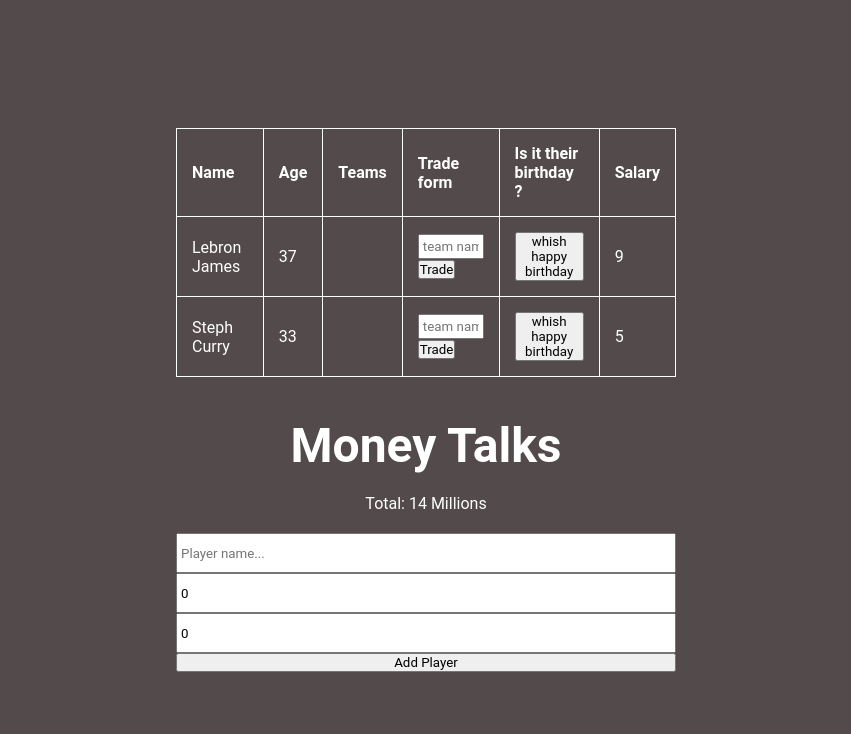
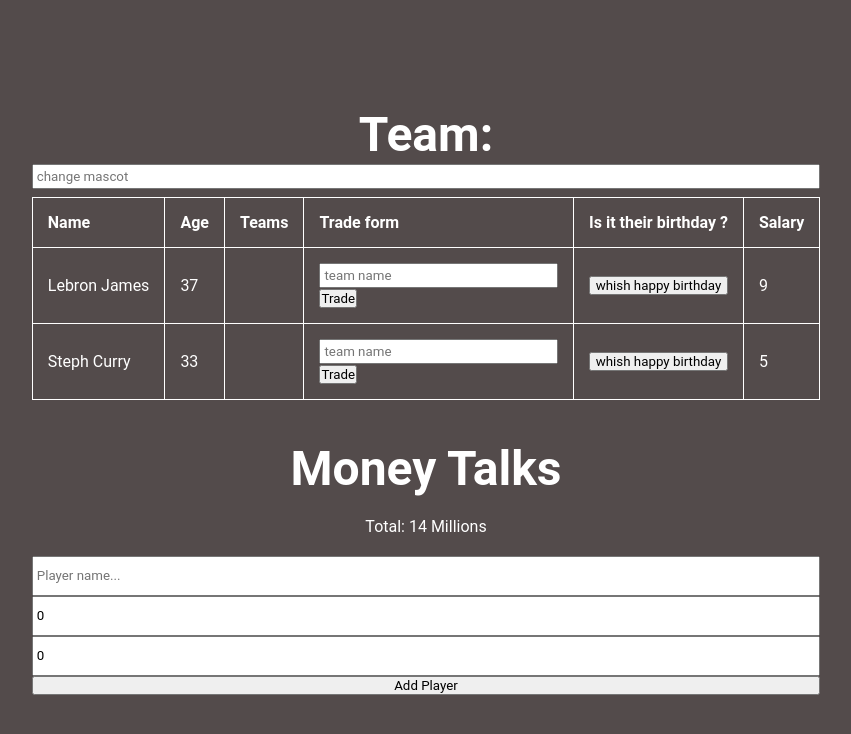
Before and after one commit to Chrisanto76/mobx-begins, a React (Vite) app: page / in a window 1280 px wide. Shown: the top 734 px of the page, without its empty margins (214-1065 px from the left). Built offline with nearby package versions, Linux system fonts and the light colour scheme.

Commit message:
Update CSS and add TeamInfo component

```diff
--- a/src/App.css
+++ b/src/App.css
@@ -14,6 +14,7 @@
   background-color: #534b4b;
   color: white;
   height: 100vh;
+
 }
 
 h1 {
@@ -21,8 +22,8 @@
   margin-bottom: 2rem;
 }
 
-table {
-  width: 500px;
+table body{
+  width: auto;
   border: white 1px solid;
 }
 
--- a/src/App.tsx
+++ b/src/App.tsx
@@ -3,6 +3,7 @@
 import Athlete from './Athlete';
 import Roster from './Roster';
 import { TeamStoreProvider } from './TeamStore';
+import TeamInfo from './TeamInfo';
 
 const lebronJames = new Athlete('Lebron James', 37, 9);
 const stephCurry = new Athlete('Steph Curry', 33, 5);
@@ -18,6 +19,7 @@
 		<div className="App">
 			<header className="App-header">
 				<TeamStoreProvider players={players}>
+					<TeamInfo />
 					<Roster />
 					<MoneyForm />
 				</TeamStoreProvider>
--- /dev/null
+++ b/src/TeamInfo.tsx
@@ -0,0 +1,20 @@
+import { observer } from 'mobx-react';
+import { useTeamStore } from './TeamStore';
+function TeamNameInfo() {
+	const { teamName, setMascot } = useTeamStore();
+
+	return (
+		<>
+			<h1 style={{ marginBottom: 1 }}>Team: {teamName}</h1>
+			<input
+				type="text"
+				placeholder="change mascot"
+				onChange={(e) => setMascot(e.target.value)}
+				style={{ marginBottom: 8 }}
+			/>
+			{''}
+		</>
+	);
+}
+
+export default observer(TeamNameInfo);
--- a/src/TeamStore.tsx
+++ b/src/TeamStore.tsx
@@ -24,7 +24,7 @@
 	};
 
 	get teamName(): string {
-		return this.state + this.mascot;
+		return `${this.state} ${this.mascot}`;
 	}
 
 	get totalYearlyCost(): number {
```
